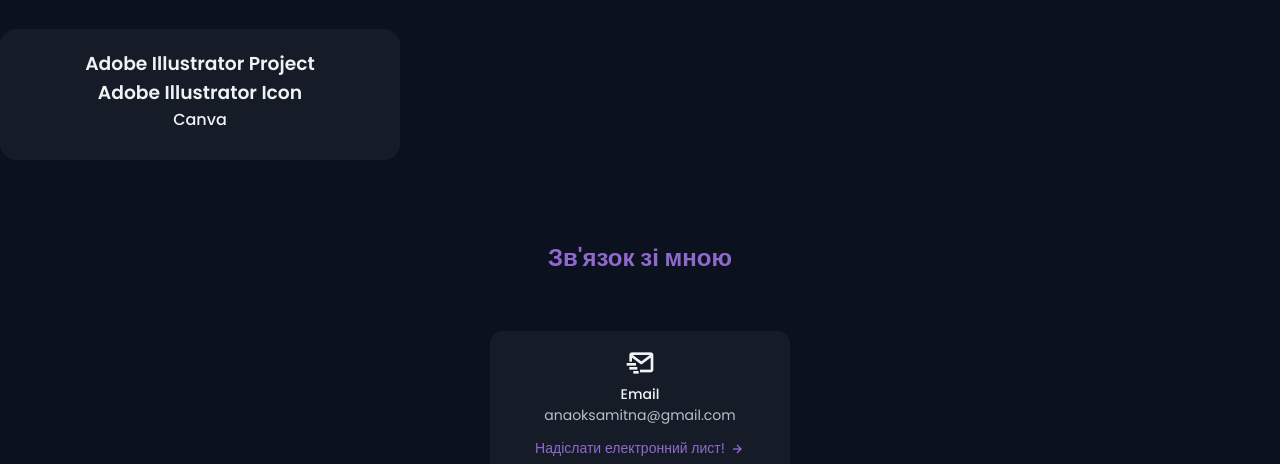
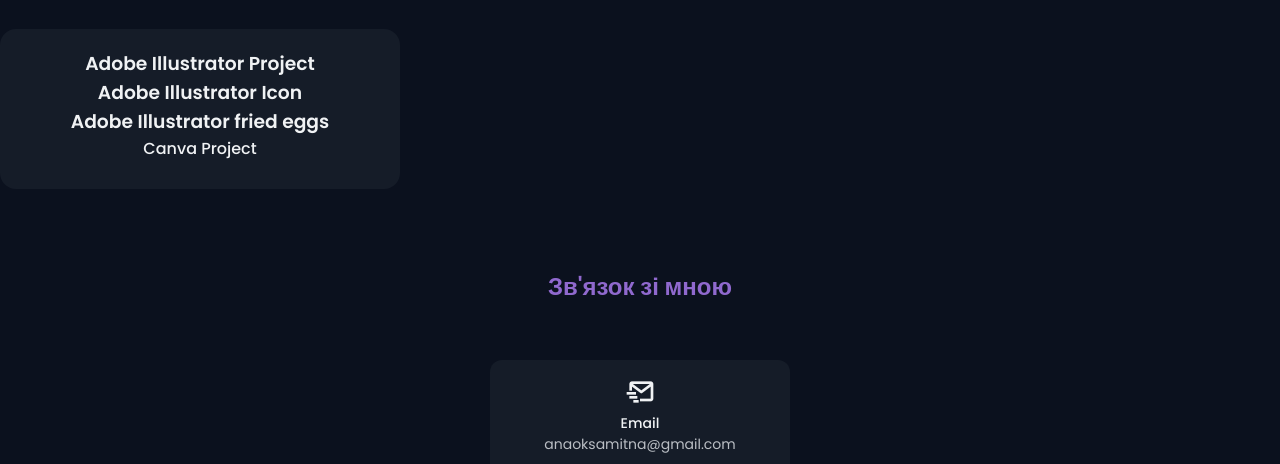
Before and after one commit to googlove/girlfriend-portfolio, a plain HTML site: page index.html in a window 1280 px wide. Shown: the part 2357-2821 px from the top of the page. Drawn offline with nearby package versions, Linux system fonts and the light colour scheme.

Commit message:
add link project

```diff
--- a/index.html
+++ b/index.html
@@ -297,9 +297,13 @@
                      <h3 class="work_ai_icon"><a target="_blank" rel="noopener"
                             href="http://surl.li/faolr">Adobe Illustrator Icon</a>
                     </h3>
+			<h3 class="work_ai_eggs"><a target="_blank" rel="noopener"
+                            href="http://surl.li/fbiif">Adobe Illustrator fried eggs</a>
+                    </h3>
+
 
                     <h3 class="work__title"><a target="_blank" rel="noopener"
-                            href="https://www.canva.com/design/DAFGrpaX1cA/RF40J1uJHUv7H2yxxqHdfw/watch?utm_content=DAFGrpaX1cA&utm_campaign=designshare&utm_medium=link&utm_source=publishsharelink">Canva</a>
+                            href="http://surl.li/fbiit">Canva Project</a>
                     </h3>
 
                         <div class="swiper-pagination"></div>
```
